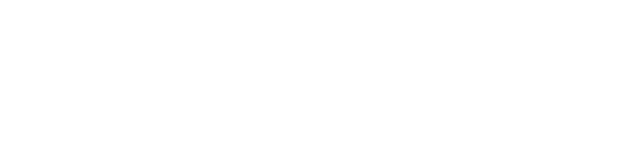
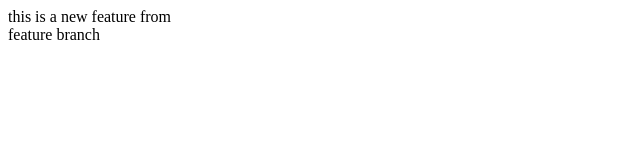
Before and after one commit to sanskarthecreator/Mini-Project, a plain HTML site: page index.html in a window 1280 px wide. Shown: the whole page, without its empty margins (0-640 px from the left). Drawn offline with Linux system fonts and the light colour scheme.

Commit message:
add new feature

```diff
--- a/index.html
+++ b/index.html
@@ -6,6 +6,6 @@
     <title>Document</title>
 </head>
 <body>
-
+    <div>this is a new feature from <br>feature branch</div>
 </body>
 </html>
```
